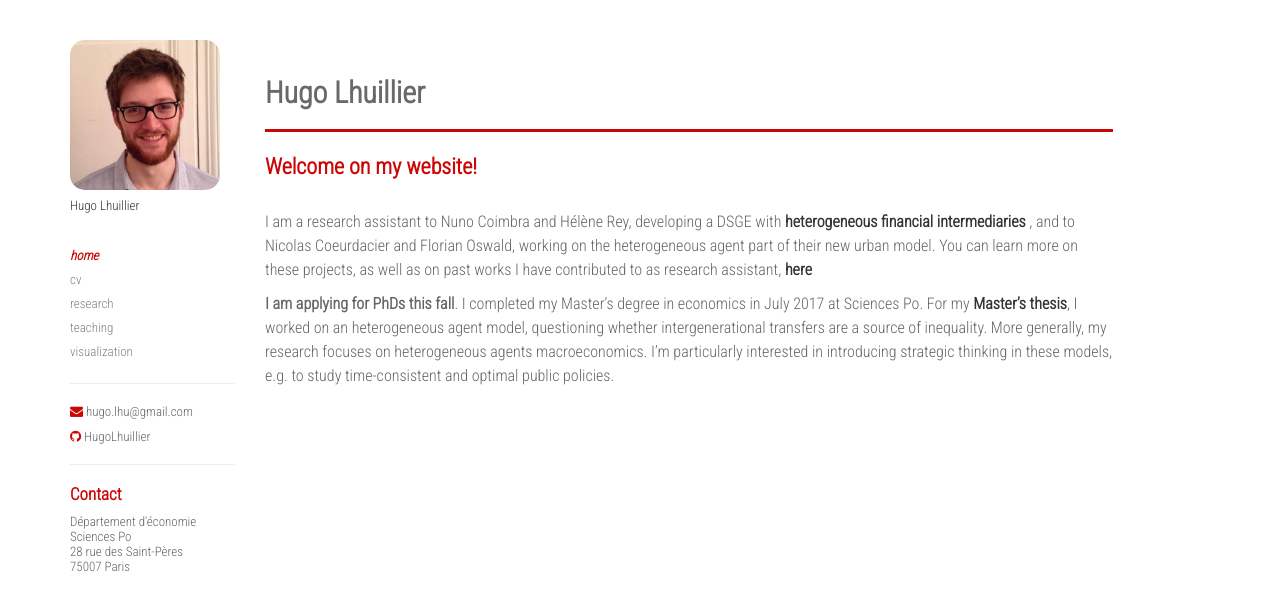
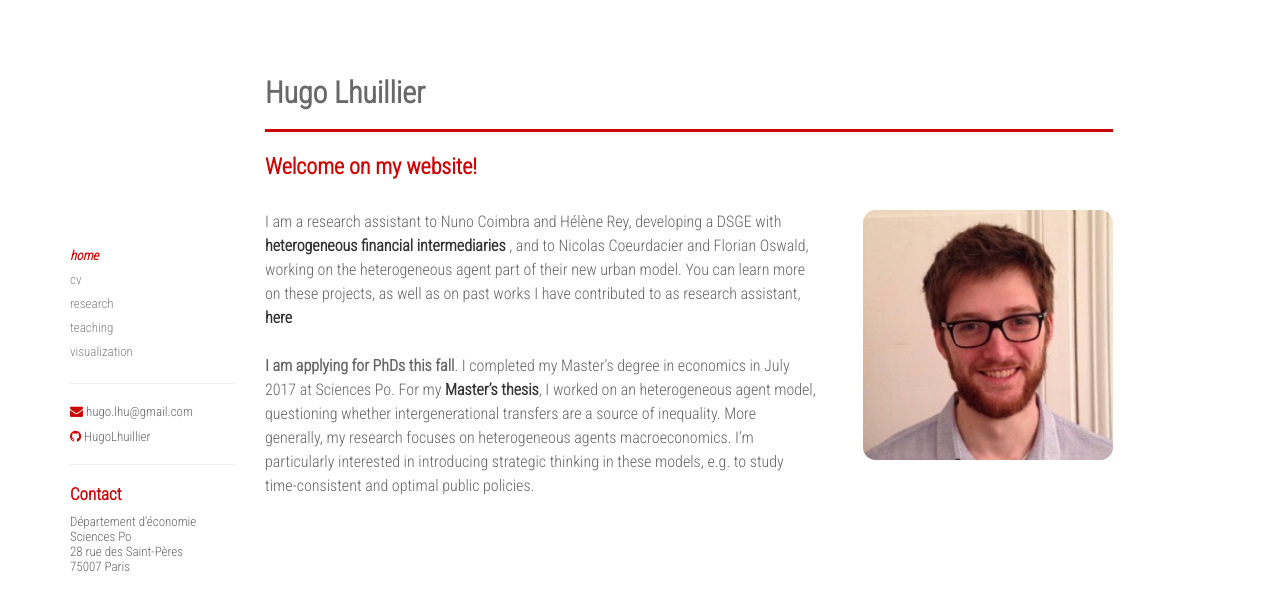
Before and after one commit to HugoLhuillier/hugolhuillier.github.io, a Jekyll site: the page built from index.md, in a window 1280 px wide. Shown: the top 610 px of the page. Built offline with Jekyll 4.4.1, drawn with Linux system fonts in a browser that asks for light colours; nearby versions of some CDN libraries.

Commit message:
:wrench: bigger picture in main page

```diff
--- /dev/null
+++ b/_includes/sidebar-main.html
@@ -0,0 +1,46 @@
+<!-- Begin Body -->
+<div class="container">
+	<div class="row">
+  			<div class="col-md-2" id="leftCol">
+
+								<div id="picture" style="background-image: url()"></div>
+								<p style="color:white">some white text</p>
+								<br>
+
+								{% include nav.html %}
+
+
+								<hr>
+
+								<div class="col-md-15 content">
+									<a style="white-space: nowrap" href="mailto:{{ site.email }}">
+										<p> <i style="color: #cc0505" class="fa fa-envelope" aria-hidden="true"></i> hugo.lhu@gmail.com </p>
+									</a>
+									<a style="white-space: nowrap"  href="http://github.com/{{ site.github }}" target="_blank">
+										<p> <i style="color: #cc0505" class="fa fa-github" aria-hidden="true"></i> HugoLhuillier </p>
+									</a>
+
+									{% if site.google_scholar %}
+										<li><a href="https://scholar.google.ca/citations?user={{site.google_scholar}}"><i class="fa fa-google"></i></a></li>
+									{% endif %}
+
+								</div>
+
+								<hr>
+								<div class="col-md-20 content">
+									<h3> Contact </h3>
+									<p class="text">
+									<p> {{ site.footer }} </p>
+								</div>
+
+
+
+      		</div>
+
+      		<div class="col-md-9 content">
+
+            {{ content }}
+
+      		</div>
+  	</div>
+</div>
--- /dev/null
+++ b/_layouts/main.html
@@ -0,0 +1,15 @@
+<!DOCTYPE html>
+<html>
+
+  {% include head.html %}
+
+  <body>
+
+    {% include sidebar-main.html %}
+    {% include analytics.html %}
+
+  </body>
+
+  <footer></footer>
+
+</html>
--- a/_sass/_layout.scss
+++ b/_sass/_layout.scss
@@ -9,6 +9,15 @@ body
     width:150px;
     height:150px;
     border-radius:10%;
+    background-size: cover;
+    margin-bottom: 8px;
+
+}
+
+#picture-main{
+    width:250px;
+    height:250px;
+    border-radius:5%;
     background-size: cover;
     margin-bottom: 8px;
 
--- a/index.md
+++ b/index.md
@@ -10,6 +10,20 @@ layout: default
 
 <span style="display:block; height: 1em;"></span>
 
-<p> I am a research assistant to Nuno Coimbra and Hélène Rey, developing a DSGE with <a href="http://www.helenerey.eu/RP.aspx?pid=Working-Papers_en-GB&aid=194556523_67186463733" target="_blank"> heterogeneous financial intermediaries </a>, and to Nicolas Coeurdacier and Florian Oswald, working on the heterogeneous agent part of their new urban model. You can learn more on these projects, as well as on past works I have contributed to as research assistant, <a href="/research/ra">here</a> <p>
+<div style="width: 100%;overflow:auto;">
+   <div style="float:left; width: 65%">
 
-<p> <b>I am applying for PhDs this fall</b>. I completed my Master’s degree in economics in July 2017 at Sciences Po. For my <a href="/research/ind-research.html">Master’s thesis</a>, I worked on an heterogeneous agent model, questioning whether intergenerational transfers are a source of inequality. More generally, my research focuses on heterogeneous agents macroeconomics. I’m particularly interested in introducing strategic thinking in these models, e.g. to study time-consistent and optimal public policies. </p>
+   I am a research assistant to Nuno Coimbra and Hélène Rey, developing a DSGE with <a href="http://www.helenerey.eu/RP.aspx?pid=Working-Papers_en-GB&aid=194556523_67186463733" target="_blank"> heterogeneous financial intermediaries </a>, and to Nicolas Coeurdacier and Florian Oswald, working on the heterogeneous agent part of their new urban model. You can learn more on these projects, as well as on past works I have contributed to as research assistant, <a href="/research/ra">here</a>
+
+  <br><br>
+
+  <b> I am applying for PhDs this fall</b>. I completed my Master’s degree in economics in July 2017 at Sciences Po. For my <a href="/research/ind-research.html">Master’s thesis</a>, I worked on an heterogeneous agent model, questioning whether intergenerational transfers are a source of inequality. More generally, my research focuses on heterogeneous agents macroeconomics. I’m particularly interested in introducing strategic thinking in these models, e.g. to study time-consistent and optimal public policies.
+
+   </div>
+   <div style="float:right;">
+
+    <div id="picture-main" style="background-image: url(/ext-files/imgs/hugolhuillier.jpg)"></div>
+
+   </div>
+</div>
+<div style="clear:both"></div>
```
Also changed, not shown: other parts of index.md (+1 -1 lines).
